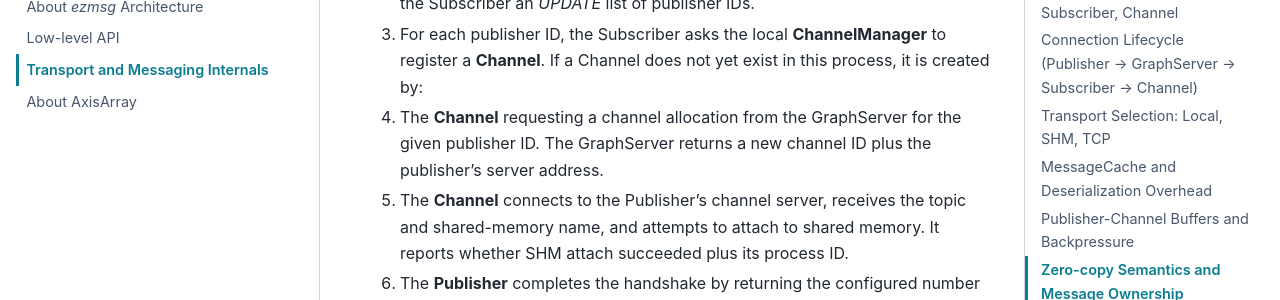
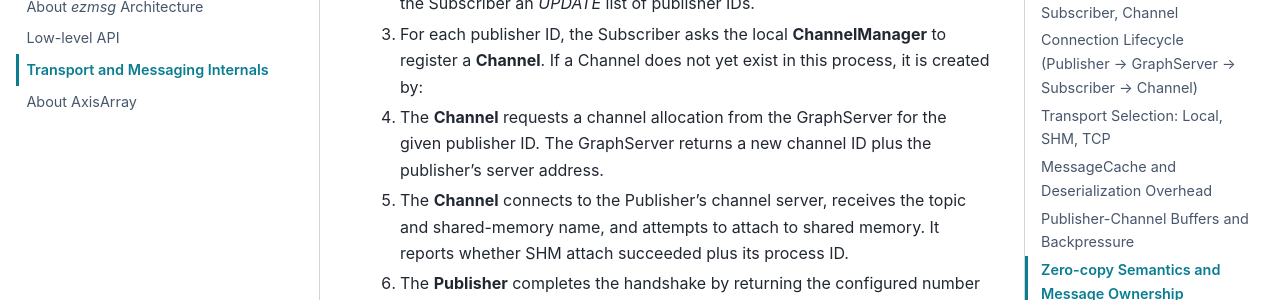
Before and after one commit to ezmsg-org/ezmsg-org.github.io, a Sphinx documentation site: the page built from docs/source/explanations/transport-messaging-internals.rst, in a window 1280 px wide and 900 px high, scrolled down 951 px. Shown: the part 153-453 px from the top of the window. Built offline with Sphinx 7.4.7 and the PyData theme 0.15.4, drawn with Linux system fonts in a browser that asks for light colours.

Commit message:
Update docs/source/explanations/transport-messaging-internals.rst
Co-authored-by: Copilot <175728472+Copilot@users.noreply.github.com>

```diff
--- a/docs/source/explanations/transport-messaging-internals.rst
+++ b/docs/source/explanations/transport-messaging-internals.rst
@@ -17,7 +17,7 @@ Connection Lifecycle (Publisher -> GraphServer -> Subscriber -> Channel)
 1. A **Publisher** connects to the **GraphServer**, allocates shared-memory buffers, and registers its topic. It starts a small TCP server so Channels can connect back to it, then reports that server's address to the GraphServer.
 2. A **Subscriber** connects to the **GraphServer** and registers its topic. The GraphServer computes upstream publishers from the topic DAG and sends the Subscriber an `UPDATE` list of publisher IDs.
 3. For each publisher ID, the Subscriber asks the local **ChannelManager** to register a **Channel**. If a Channel does not yet exist in this process, it is created by:
-4. The **Channel** requesting a channel allocation from the GraphServer for the given publisher ID. The GraphServer returns a new channel ID plus the publisher's server address.
+4. The **Channel** requests a channel allocation from the GraphServer for the given publisher ID. The GraphServer returns a new channel ID plus the publisher's server address.
 5. The **Channel** connects to the Publisher's channel server, receives the topic and shared-memory name, and attempts to attach to shared memory. It reports whether SHM attach succeeded plus its process ID.
 6. The **Publisher** completes the handshake by returning the configured number of buffers. The Channel is now ready to receive messages and notify local subscribers.
 7. When graph topology changes (connect/disconnect or new publishers), the GraphServer sends new `UPDATE` messages and Subscribers add or remove Channels as needed.
```
